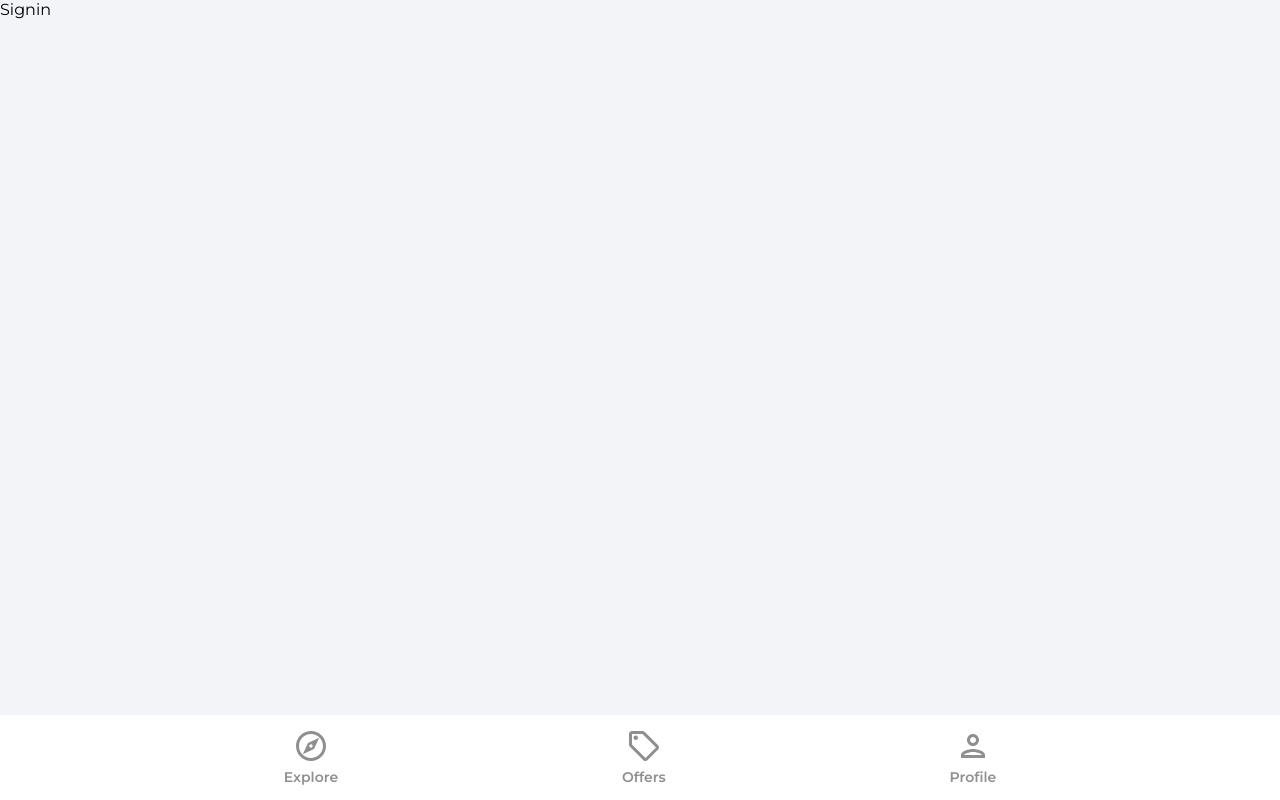
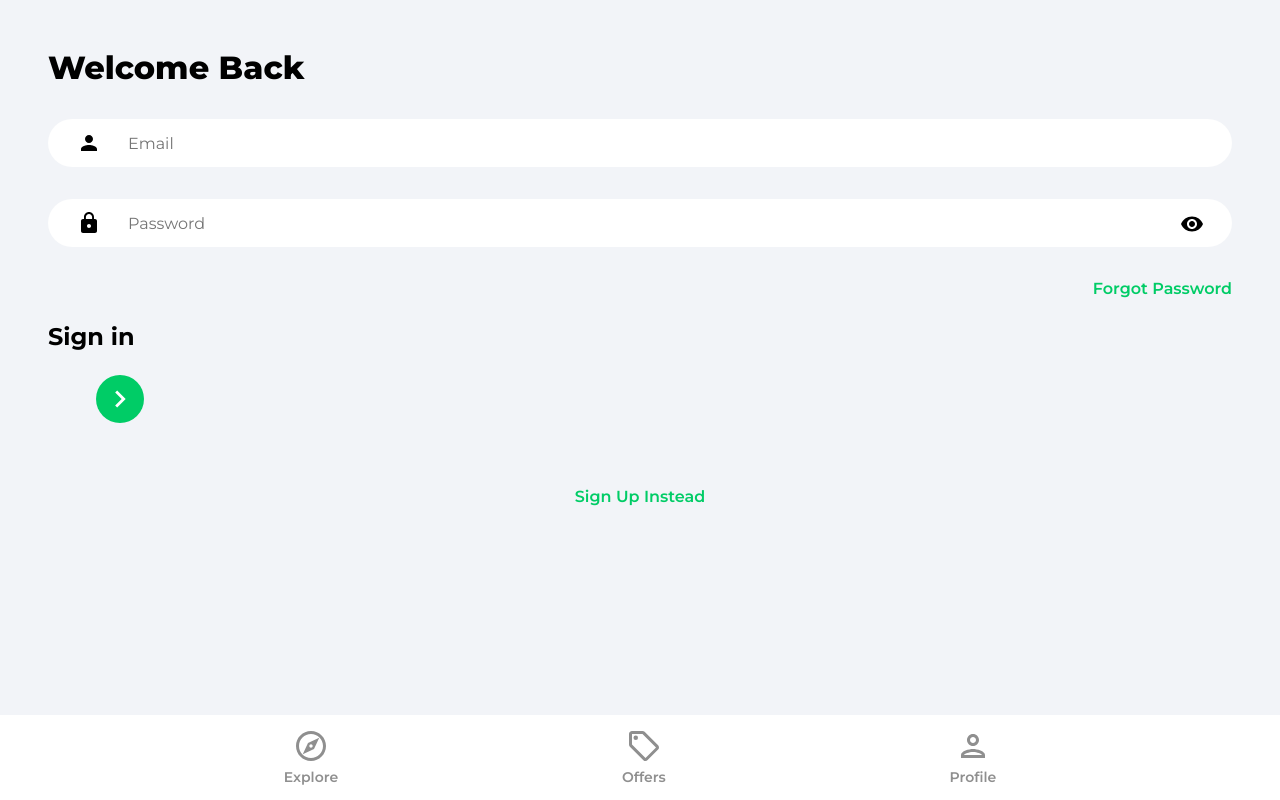
Before and after one commit to pengravity/House-rent-buy, a React (Create React App) app: page /sign-in in a window 1280 px wide. Built offline with nearby package versions, Linux system fonts and the light colour scheme.

Commit message:
added signin component

```diff
--- a/src/pages/Signin.js
+++ b/src/pages/Signin.js
@@ -1,7 +1,80 @@
 import React from 'react';
+import { useState } from 'react';
+import { Link, useNavigate } from 'react-router-dom';
+import { ReactComponent as ArrowRightIcon } from '../assets/svg/keyboardArrowRightIcon.svg';
+import visibilityIcon from '../assets/svg/visibilityIcon.svg';
 
 function Signin() {
-  return <div>Signin</div>;
+  const [showPassword, setShowPassword] = useState(false);
+  const [formData, setFormData] = useState({
+    email: '',
+    password: '',
+  });
+
+  const { email, password } = formData;
+
+  const navigate = useNavigate();
+
+  const onChange = (e) => {
+    setFormData((prevState) => ({
+      ...prevState,
+      [e.target.id]: e.target.value,
+    }));
+  };
+
+  return (
+    <>
+      <div className='pageContainer'>
+        <header>
+          <p className='pageHeader'>Welcome Back</p>
+        </header>
+
+        <form>
+          <input
+            type='email'
+            className='emailInput'
+            placeholder='Email'
+            id='email'
+            value={email}
+            onChange={onChange}
+          />
+
+          <div className='passwordInputDiv'>
+            <input
+              type={showPassword ? 'text' : 'password'}
+              className='passwordInput'
+              placeholder='Password'
+              id='password'
+              value={password}
+              onChange={onChange}
+            />
+            <img
+              src={visibilityIcon}
+              alt='show password'
+              className='showPassword'
+              onClick={() => setShowPassword((prevState) => !prevState)}
+            />
+          </div>
+
+          <Link to='/forgot-password' className='forgotPasswordLink'>
+            Forgot Password
+          </Link>
+
+          <div className='signinBar'>
+            <p className='signInText'>Sign in</p>
+            <button className='signInButton'>
+              <ArrowRightIcon fill='#ffffff' width='34px' height='34px' />
+            </button>
+          </div>
+        </form>
+
+        {/* google oauth */}
+        <Link to='/sign-up' className='registerLink'>
+          Sign Up Instead
+        </Link>
+      </div>
+    </>
+  );
 }
 
 export default Signin;
```
